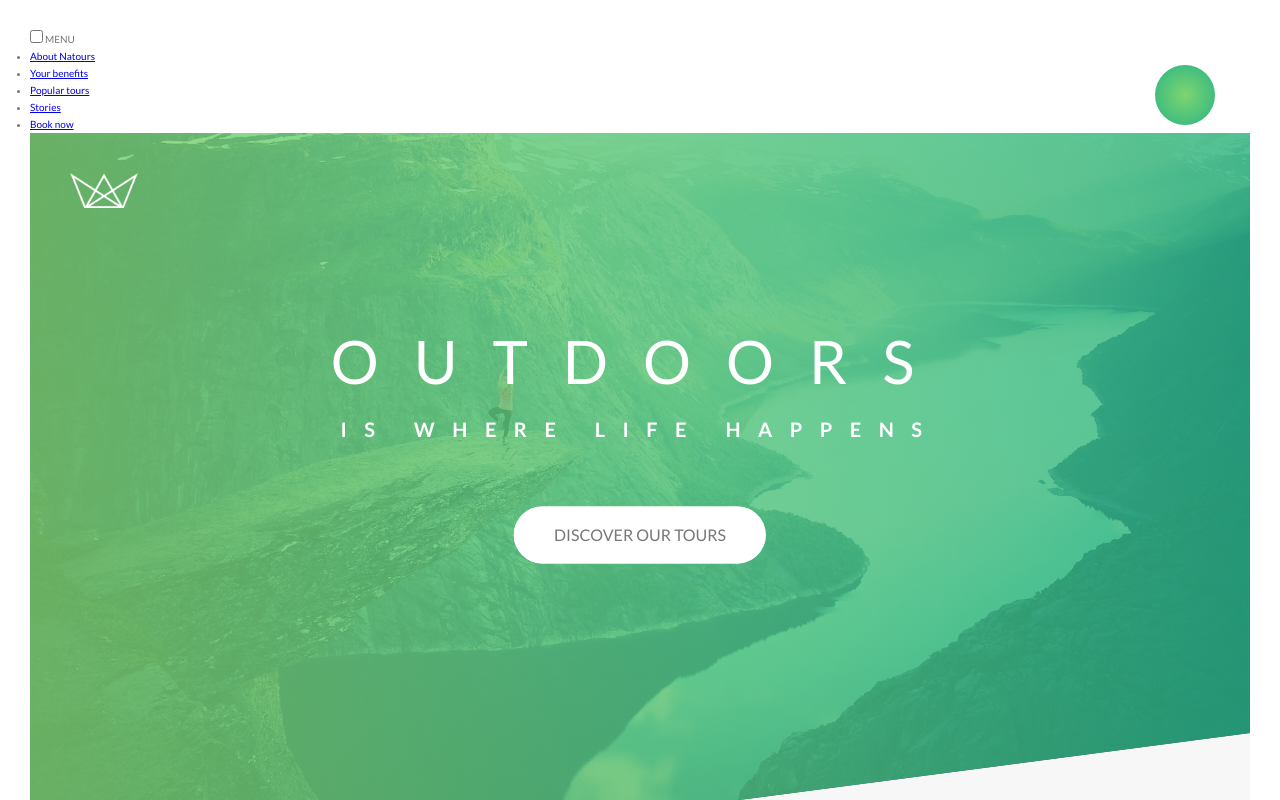
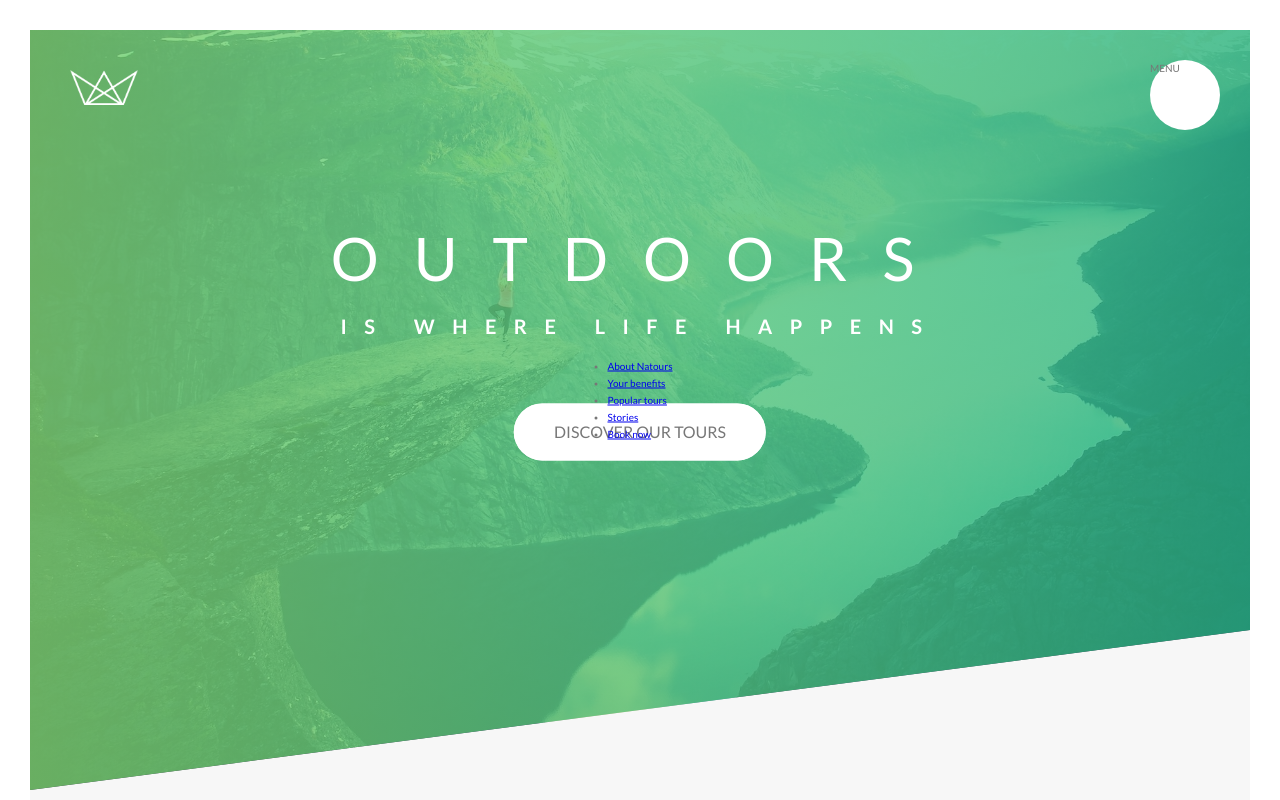
Before and after one commit to devBayo/Natours, a website: page index.html in a window 1280 px wide. Shown: the top 800 px of the page. Drawn offline with Linux system fonts and the light colour scheme.

Commit message:
feat: navigation

```diff
--- a/css/style.css
+++ b/css/style.css
@@ -592,11 +592,18 @@ body {
     width: 80%;
     float: right; }
 
+.navigation__checkbox {
+  display: none; }
+
 .navigation__button {
   background-color: #fff;
   height: 7rem;
   width: 7rem;
-  border-radius: 50%; }
+  border-radius: 50%;
+  position: fixed;
+  top: 6rem;
+  right: 6rem;
+  z-index: 2000; }
 
 .navigation__background {
   height: 6rem;
@@ -607,3 +614,17 @@ body {
   right: 6.5rem;
   background-image: radial-gradient(#7ed56f, #28b485);
   z-index: 1000; }
+
+.navigation__nav {
+  height: 100vh;
+  width: 100vw;
+  position: fixed;
+  top: 0;
+  right: 0;
+  z-index: 1001; }
+
+.navigation__list {
+  position: absolute;
+  top: 50%;
+  left: 50%;
+  transform: translate(-50%, -50%); }
```
